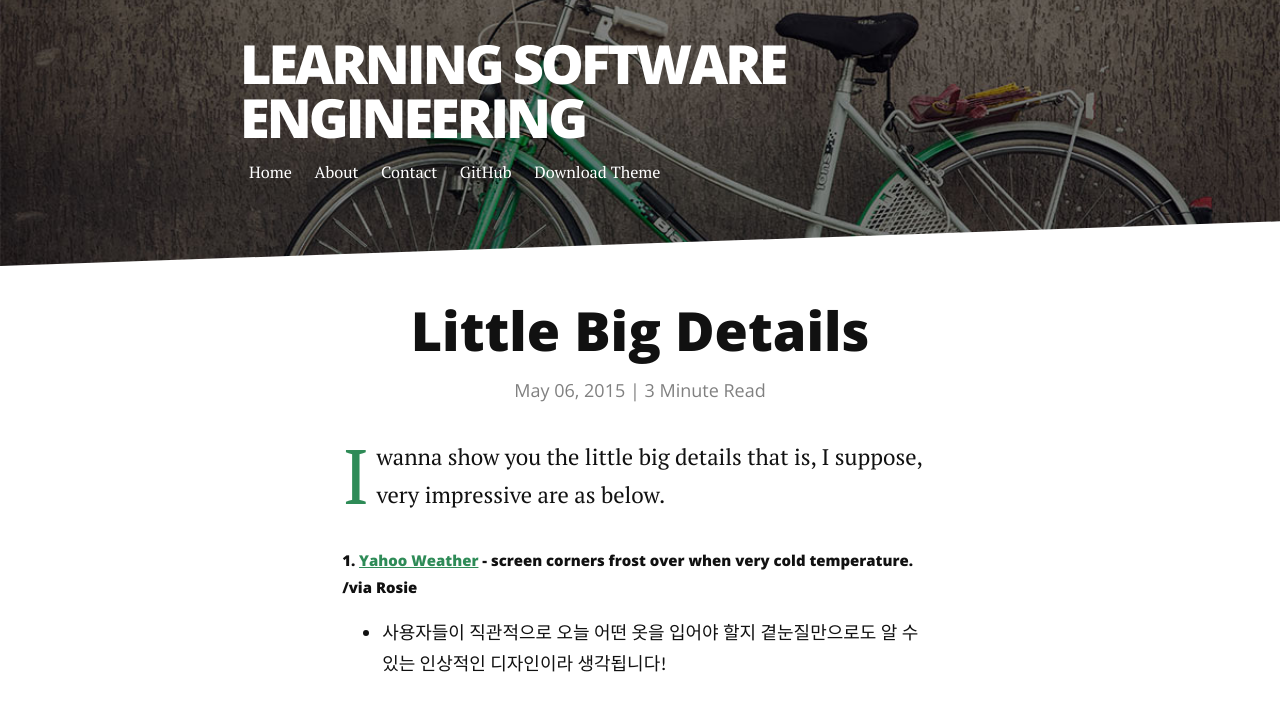
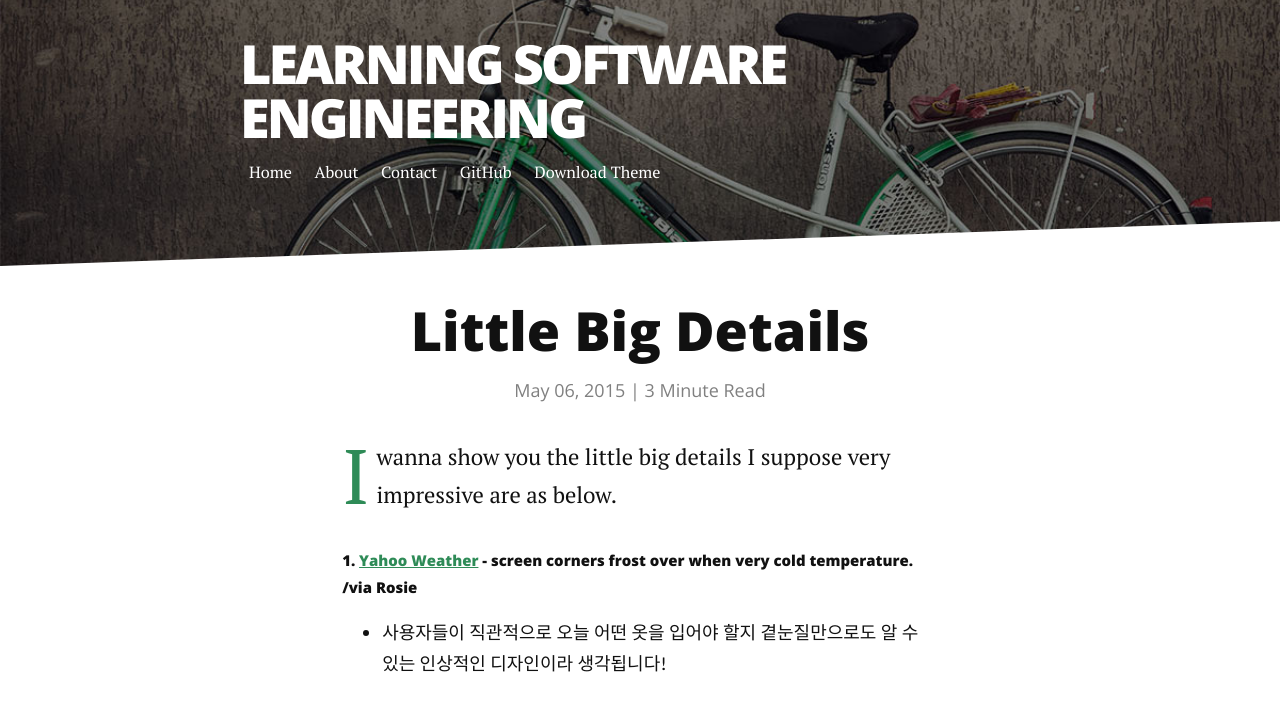
Before and after one commit to Writtic/Writtic.github.io, a Jekyll site: the page built from _posts/2015-05-06-Little-Big-Details.markdown, in a window 1280 px wide and 900 px high, cut to the strip 0-708 px from the top of the window. Built offline with Jekyll 4.4.1, drawn with Linux system fonts in a browser that asks for light colours; nearby versions of some CDN libraries; Markdown is read by kramdown in place of the engine named in the settings.

Commit message:
Update 2015-05-06-Little-Big-Details.markdown

```diff
--- a/_posts/2015-05-06-Little-Big-Details.markdown
+++ b/_posts/2015-05-06-Little-Big-Details.markdown
@@ -4,7 +4,7 @@
 date:   2015-05-06
 ---
 
-<p class="intro"><span class="dropcap">I</span> wanna show you the little big details that is, I suppose, very impressive are as below.</p>
+<p class="intro"><span class="dropcap">I</span> wanna show you the little big details I suppose very impressive are as below. </p>
 
 #####1. [Yahoo Weather](http://littlebigdetails.com/post/115120135930/yahoo-weather-screen-corners-frost-over-when) - screen corners frost over when very cold temperature.  /via Rosie
 * 사용자들이 직관적으로 오늘 어떤 옷을 입어야 할지 곁눈질만으로도 알 수 있는 인상적인 디자인이라 생각됩니다!
```
